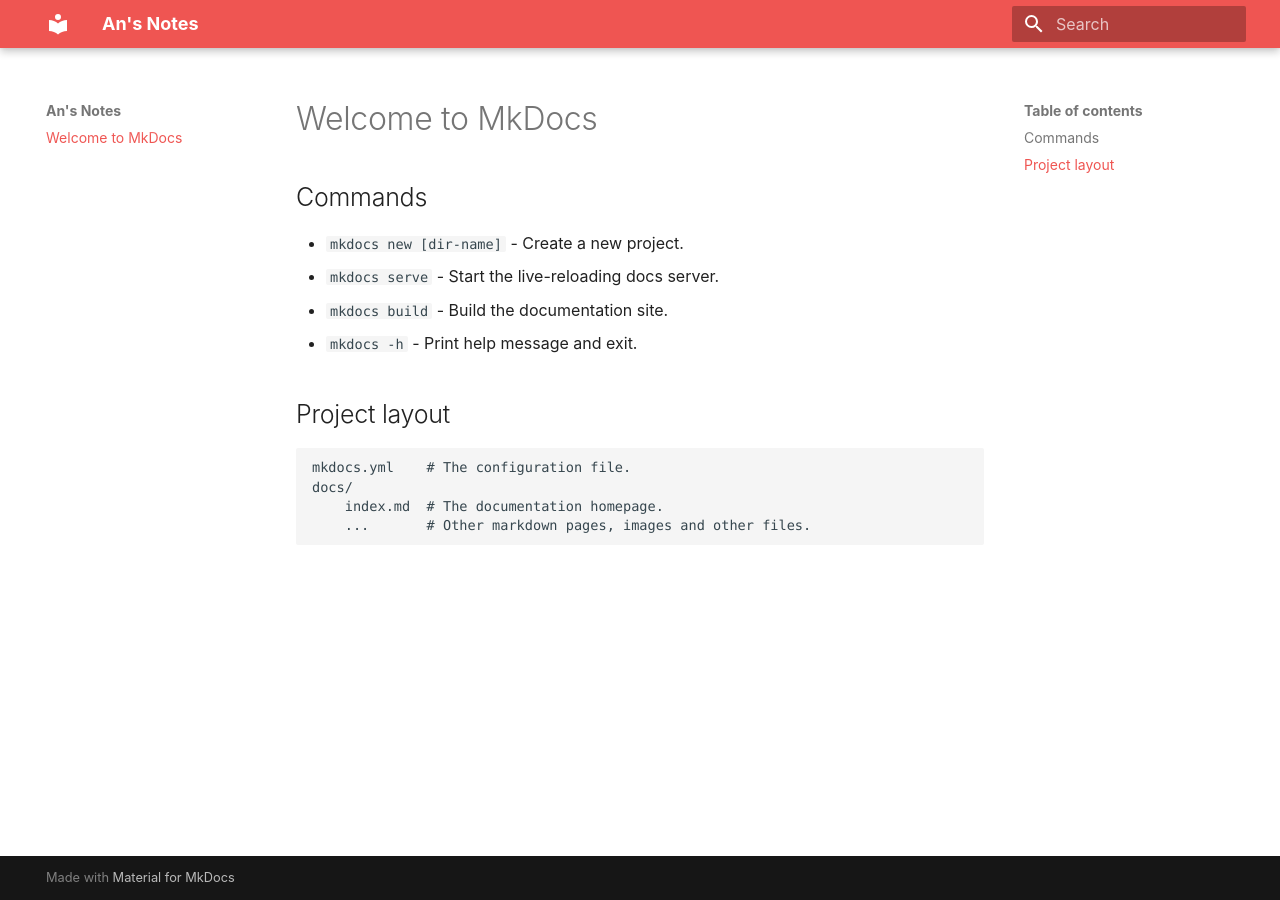
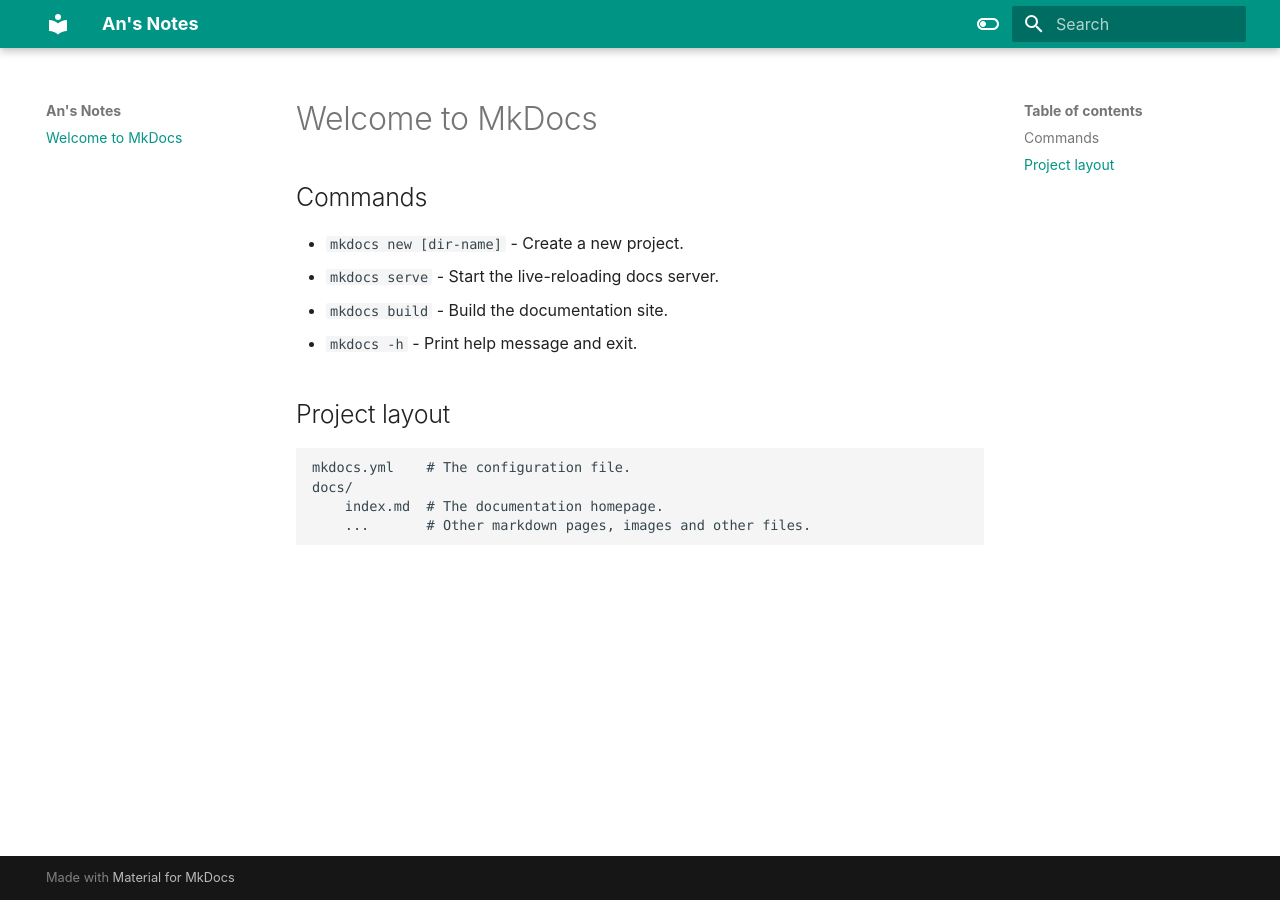
Before and after one commit to lovetruongan/My-Notes, an MkDocs documentation site: the page built from docs/index.md, in a window 1280 px wide. Built offline with MkDocs 1.6.1 and Material for MkDocs 9.7.7, drawn with Linux system fonts in a browser that asks for light colours; some web fonts are replaced.

```diff
--- a/mkdocs.yml
+++ b/mkdocs.yml
@@ -1,9 +1,21 @@
 site_name: An's Notes
 theme:
   name: material
+  feature:
+
   palette:
-    primary: 'red'
-    accent: 'light blue'
+    - scheme: default
+      toggle:
+        icon: material/toggle-switch-off-outline
+        name: Switch to dark mode
+      primary: teal
+      accent: purple
+    - scheme: slate
+      toggle:
+        icon: material/toggle-switch
+        name: Switch to light mode
+      primary: teal
+      accent: lime
   font:
     text: 'sans-serif'
     code: 'sans-serif'
```
Also changed, not shown: 1 other file.
